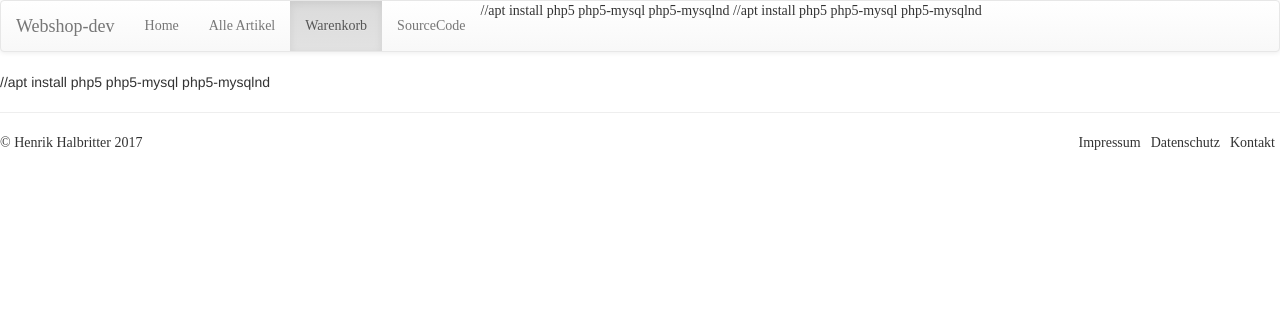
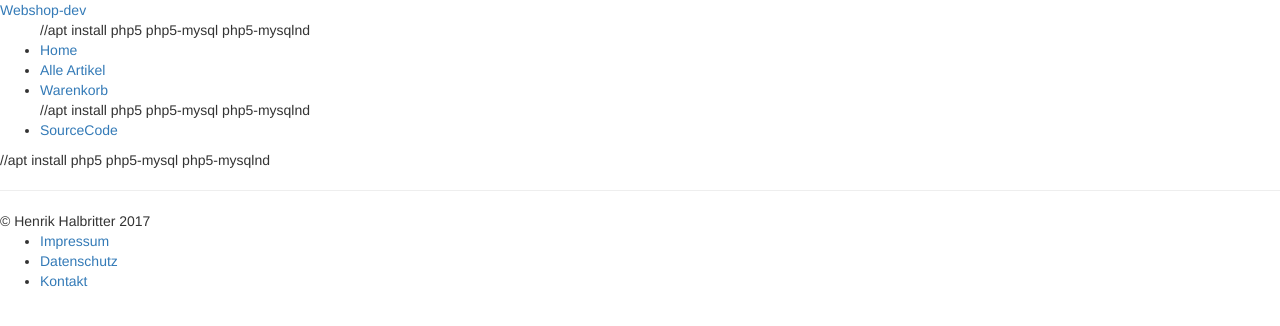
Before and after one commit to Albritter/webshop-dev, a PHP site: page /chart.php in a window 1280 px wide. Shown: the top 326 px of the page. Run offline with PHP 8.4, Linux system fonts and the light colour scheme; data that the repository does not hold is empty; some web fonts are replaced.

Commit message:
Alle CSS elemente etfernt.

```diff
--- a/chart.php
+++ b/chart.php
@@ -7,18 +7,18 @@ while ($art = mysqli_fetch_assoc($res)) {
         $art["img"] = "img/noimage.png";
     }
     echo "
-<div class='row  justify-content-center'>
-    <div class='col-md-4 col-md-offset-4'>
-        <div class='chart-entry'>
-            <div class='chart-desc-l'>
-                <div class='chart-title'>
+<div>
+    <div>
+        <div>
+            <div>
+                <div>
                     " . $art["name"] . "
                 </div>
-                <div class='chart-image'>
+                <div>
                     <img src='img/" . $art["img"] . "'/>
                 </div>
             </div>
-            <div class='chart-desc-r'>
+            <div>
                 <table>
                     <tr>
                         <td>Anzahl: </td>
--- a/footer.php
+++ b/footer.php
@@ -1,7 +1,7 @@
 <hr/>
 <div class="footer">
 	<div>&copy; Henrik Halbritter 2017</div>
-	<div id="leagal">
+	<div>
 		<ul>
 			<li><a href="impressum.php">Impressum</a> </li>
 			<li><a href="datenschutz.php">Datenschutz</a></li>
--- a/header.php
+++ b/header.php
@@ -23,12 +23,12 @@ ini_set('display_errors', 'On');
 </head>
 <body>
 
-<nav class="navbar navbar-default">
-    <div class="container-fluid">
-        <div class="navbar-header">
-            <a class="navbar-brand" href="index.php">Webshop-dev</a>
+<nav>
+    <div>
+        <div>
+            <a href="index.php">Webshop-dev</a>
         </div>
-        <ul class="nav navbar-nav">
+        <ul>
             <?php
             include "databases.php";
             switch (basename($_SERVER['SCRIPT_FILENAME'])) {
--- a/index.php
+++ b/index.php
@@ -10,11 +10,11 @@ if (isset($_GET["session"])) {
     <div>
         <h3>Hallo, Suchen Sie etwas bestimtes?</h3>
     </div>
-    <div class="reset">
+    <div>
         <form action="index.php" method="GET">
             <?php
             $sessionid = session_id();
-            echo '<input id="session-input" type="text" name="session" value="' . $sessionid . '"/>'; //wir nutzen sie nicht wirklich. wir brauchen nur ienne wert der übertragen werden kann
+            echo '<input  type="text" name="session" value="' . $sessionid . '"/>'; //wir nutzen sie nicht wirklich. wir brauchen nur ienne wert der übertragen werden kann
             ?><input type="submit" value="Jetzt löschen"/>
             <h5>Hier können Sie Ihre Daten löschen</h5>
 
--- a/styles.css
+++ /dev/null
@@ -1,176 +0,0 @@
-.artikel {
-    border: thin solid gray;
-margin: 15px;
-    border-radius: 5px;
-    display: inline-block;
-    /*  width: 100%; */
-    text-align: center;
-}
-
-.pricing {
-
-    float: right;
-    margin-top: 20%;
-    margin-bottom: 20%;
-}
-
-.description {
-    text-align: center;
-    padding-left: 5px;
-    padding-bottom: 5px;
-    font-size: 20px;
-}
-
-html * {
-    font-family: Oswald;
-
-}
-
-/*.header h1 {
-    text-align: center;
-}
-
-
-.menu {
-
-    background-color: rgb(134, 188, 36);
-    margin: 0;
-    padding: 6px;
-    overflow: hidden;
-    padding-left: 0px
-
-}
-
-
-.menu a {
-    padding: 20px 20px;
-    text-align: center;
-    color: white;
-}
-
-.menu ul li a:hover {
-    background-color: black;
-    color: white;
-
-}
-
-.menu div {
-    float: right;
-}
-*/
-@font-face {
-    font-family: "Oswald";
-    font-style: normal;
-    font-weight: 400;
-    src: local("Oswald Regular"), local("Oswald-Regular"), url("https://fonts.gstatic.com/s/oswald/v13/pEobIV_lL25TKBpqVI_a2w.woff2") format("woff2");
-    unicode-range: U+0-FF, U+131, U+152-153, U+2C6, U+2DA, U+2DC, U+2000-206F, U+2074, U+20AC, U+2212, U+2215;
-}
-
-/*
-ul {
-
-}
-
-.menu ul li a {
-    padding-right: 5em;
-
-}*/
-
-#leagal {
-    float: right;
-    list-style: none;
-    margin-right: 5px;
-
-}
-
-#leagal > ul {
-    list-style-type: none;
-    margin: 0;
-    padding: 0;
-}
-
-#leagal > ul li {
-    padding-left: 10px;
-    float: left;
-}
-
-#leagal > ul li a {
-    color: inherit;
-
-}
-
-.footer div {
-    float: left;
-}
-
-.articel-image-normal img {
-    width: 100px;
-}
-
-.item > div {
-    text-align: center;
-}
-
-.confirmation {
-    margin-top: 20px;
-    padding: 10px;
-    width: 100%;
-    text-align: center;
-    background-color: rgb(134, 188, 36);
-    color: black;
-}
-
-.reset > form > input {
-    float: left;
-
-}
-
-#session-input {
-    display: none !important;
-}
-
-.desc {
-    text-align: center;
-    display: block;
-    margin-bottom: 5px;
-}
-
-.chart-image img {
-    width: 100px;
-    margin: 5px;
-}
-
-.chart-entry {
-    border: thin solid grey;
-    border-radius: 5px;
-    margin-top: 20px;
-    overflow: auto;
-
-}
-
-.chart-desc-l {
-    float: left;
-    text-align: center;
-}
-
-.chart-desc-r {
-    float: right;
-}
-
-.chart-desc-r table {
-    margin-right: 5px;
-    margin-top: 40%;
-
-}
-
-.login {
-    display: inline-block;
-}
-
-#login > input {
-
-    width: 100%;
-}
-#upload > input{
-    width: 100%;
-}
```
Also changed, not shown: Test.php (added, +46 -0 lines), admin.php (+8 -8 lines), artikel.php (+10 -10 lines), 1 other file.
